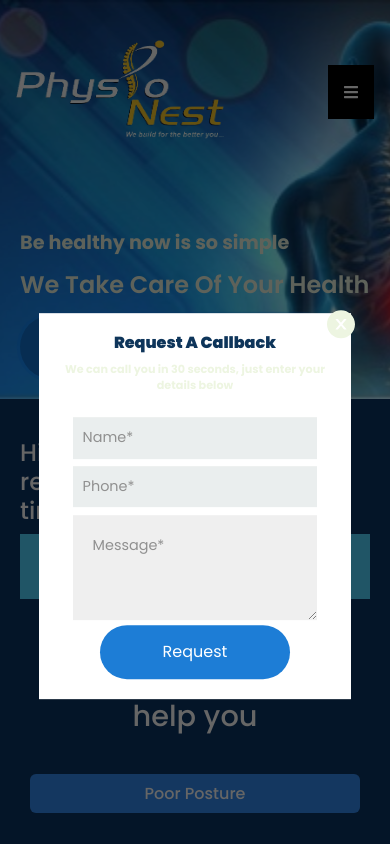
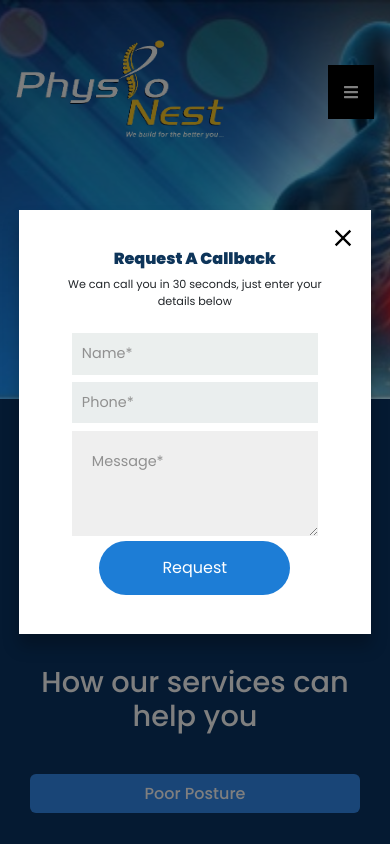
Before and after one commit to vigneshiyergithub/Family-Doctor, a React (Create React App) app: page / in a window 390 px wide. Both pictures are taken after a click on the button "Request an appointment". Shown: the top 844 px of the page. Built offline with nearby package versions, Linux system fonts and the light colour scheme.

Commit message:
Updating modal

```diff
--- a/src/components/Hero/Hero.js
+++ b/src/components/Hero/Hero.js
@@ -1,9 +1,11 @@
-import React, { useState } from 'react';
-import Navbar from '../Navbar/Navbar';
-import Modal from '../Modal';
+import React, { useState } from "react";
+import Navbar from "../Navbar/Navbar";
+import Modal from "../Modal";
+import { Modal as ResponsiveModal } from "react-responsive-modal";
+import "react-responsive-modal/styles.css";
 
 // hero styles
-import './Hero.css';
+import "./Hero.css";
 
 function Hero() {
   // adding the modal pop-up
@@ -17,6 +19,7 @@ function Hero() {
 
   // function to close the modal
   const closeModal = () => {
+    console.log("close");
     setShow(false);
   };
   return (
@@ -26,7 +29,9 @@ function Hero() {
       <div className="hero-description">
         <p>Be healthy now is so simple</p>
         <h1>We Take Care Of Your Health</h1>
-				<Modal show={show} handleClose={closeModal}></Modal>
+        <ResponsiveModal open={show} onClose={closeModal} center>
+          <Modal />
+        </ResponsiveModal>
         <button className="btn" onClick={showModal}>
           Request an appointment
         </button>
--- a/src/components/Modal.css
+++ b/src/components/Modal.css
@@ -1,21 +1,22 @@
-.modal {
-	position: fixed;
+.modal-tool {
+	/* position: fixed;
 	top: 0;
 	left: 0;
 	width: 100%;
 	height: 100%;
-	background: rgba(0, 0, 0, 0.6);
+	background: rgba(0, 0, 0, 0.6); */
 	display: flex;
+	height: fit-content;
 }
 
 .modal-main {
-	position: fixed;
+	/* position: fixed;
 	background: white;
 	width: 50%;
 	height: auto;
 	top: 50%;
 	left: 50%;
-	transform: translate(-50%, -50%);
+	transform: translate(-50%, -50%); */
 	display: flex;
 	flex-direction: column;
 	padding: 30px;
@@ -99,24 +100,24 @@
 /* responsiveness */
 
 @media screen and (max-width: 768px) {
-	.modal {
-		position: fixed;
+	.modal-tool {
+		/* position: fixed;
 		top: 0;
 		left: 0;
 		width: 100%;
 		height: 100%;
-		background: rgba(0, 0, 0, 0.6);
+		background: rgba(0, 0, 0, 0.6); */
 		display: flex;
 	}
 
 	.modal-main {
-		position: fixed;
+		/* position: fixed;
 		background: white;
 		width: 80%;
 		height: auto;
 		top: 60%;
 		left: 50%;
-		transform: translate(-50%, -50%);
+		transform: translate(-50%, -50%); */
 		display: flex;
 		flex-direction: column;
 		padding: 20px;
--- a/src/components/Modal.js
+++ b/src/components/Modal.js
@@ -46,7 +46,7 @@ function Modal({ handleClose, show, children }) {
 		}
 	};
 
-	const showHideClassName = show ? 'modal display-block' : 'modal display-none';
+	const showHideClassName = 'modal-tool display-block';
 	return (
 		<div className={showHideClassName}>
 			<form className="modal-main" onSubmit={handleSubmit}>
@@ -68,9 +68,6 @@ function Modal({ handleClose, show, children }) {
 				<button type="submit" onClick={showMessage}>
 					Request
 				</button>
-				<i onClick={handleClose}>
-					<AiFillCloseCircle />
-				</i>
 			</form>
 		</div>
 	);
```
Lines whose indentation alone changed are shown as unchanged.
